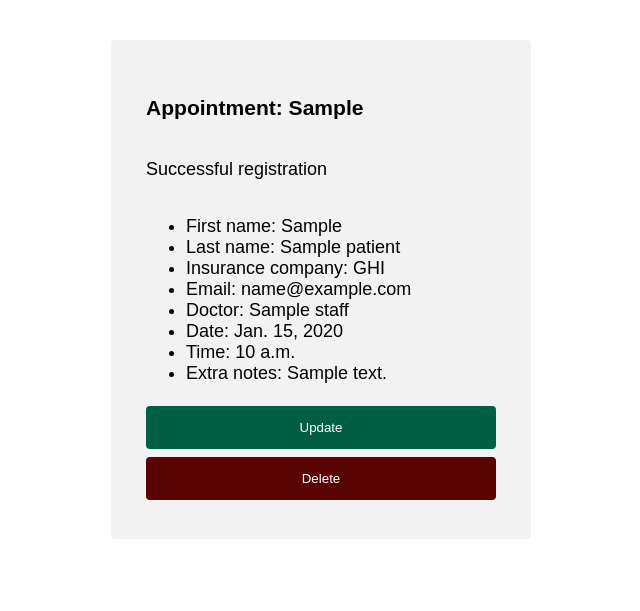
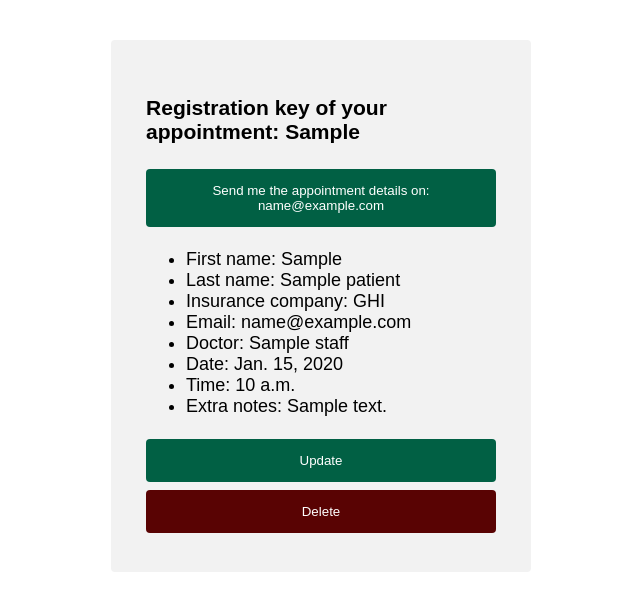
Before and after one commit to User-P21/django_mysite, a Django app: page /1/ in a window 1280 px wide. Shown: the part 76-687 px from the top of the page, without its empty margins (319-959 px from the left). Run offline with Django 3.2, Linux system fonts and the light colour scheme; tables that the repository leaves empty hold one stand-in row (values such as "Sample post").

Commit message:
customized registration key, email

```diff
--- a/dent/filters.py
+++ b/dent/filters.py
@@ -11,6 +11,7 @@ class AppointmentFilter(django_filters.FilterSet):
         lookup_expr= 'icontains',
         label = 'Date',
         widget=widgets.DateInput(attrs={
+            'type':'date',
             'placeholder': 'MM-DD or MM or DD',
             'id':'datefilter',
             'class':'filteritem',
@@ -63,8 +64,8 @@ class AppointmentFilter(django_filters.FilterSet):
 
 
 #### APPOINTMENTS FILTERING ####
-def filter(request):
-    appointments = Appointment.objects.all()
+def filter(request,appointments):
+    appointments = appointments
     appointfilter = AppointmentFilter(request.GET, queryset=appointments)
     appointments = appointfilter.qs
     filter_list = [appointments, appointfilter, appointments]
--- a/dent/forms.py
+++ b/dent/forms.py
@@ -81,7 +81,7 @@ class AppointmentForm(ModelForm):
         model = Appointment
         fields = '__all__'
         widgets = {
-            'key':forms.TextInput(attrs = {'class':'text-input', 'readonly':''}),
+            'key':forms.TextInput(attrs = {'class':'text-input', 'readonly':'', 'type':'hidden'}),
             'doctor':forms.Select(attrs = {'class':'text-input'}),
             'date':forms.DateInput(attrs={'type':'date','class':'text-input'}),
             'time':forms.Select(choices=HOUR_CHOICES,attrs={'class':'text-input'}),
--- a/dent/models.py
+++ b/dent/models.py
@@ -1,6 +1,8 @@
 from django.db import models
 from django.contrib.auth.models import User
 from django.shortcuts import redirect
+from django.core.mail import send_mail
+from django.conf import settings
 import string
 import random
 
@@ -62,6 +64,8 @@ class Appointment(models.Model):
     time = models.TimeField(auto_now_add=False)
     notes = models.TextField(null=True, blank = True)
 
+
+
 #### CHECK FOR EXISTING APPOINTMENT FOR THE GIVEN DOCTOR, DATE, TIME ####
 def appointmentcheck():
     new_appointment = Appointment.objects.last()
@@ -83,3 +87,19 @@ def appointmentcheck():
 def keygen(length = 10, code = string.ascii_uppercase + string.digits):
     key = ''.join(random.choice(code) for _ in range(length))
     return key
+
+
+def sendemail(request, appointment):
+    if request.method =="POST":
+        if appointment.patient.email:
+            subject = "Hello from 987dent"
+            message = f"Your registration key is = {appointment.key}"
+            send_mail(
+                subject,
+                message,
+                settings.EMAIL_HOST_USER,
+                [appointment.patient.email],
+                fail_silently= False,
+            )
+            msg = f'The email with appointment details was sent to: {appointment.patient.email}'
+            return msg
--- a/dent/views.py
+++ b/dent/views.py
@@ -8,17 +8,17 @@ from django.contrib.auth.models import Group
 from django.contrib.auth.models import User
 from django.contrib.auth.forms import UserCreationForm ### Login form
 from django.core import exceptions
-from django.core.mail import send_mail
-from django.conf import settings
 from django import forms
 from django.forms import inlineformset_factory
 
 from dent.decorators import unauthenticated_user
 
-from .models import Patient, Staff, Appointment, appointmentcheck, keygen
+from .models import Patient, Staff, Appointment, appointmentcheck, keygen, sendemail
 from .forms import AppointmentForm, CreateUserForm, PatientForm, StaffForm, HOUR_CHOICES
 from .filters import filter
 from .decorators import unauthenticated_user, allowed_users
+
+from datetime import datetime
 
 
 #### HOME PAGE ####
@@ -98,9 +98,9 @@ def logpatientappointmentview(request,pk):
                     attrs = {'class':'text-input'},
                     choices = HOUR_CHOICES),
                 'notes':forms.Textarea(attrs = {'class':'textarea-input'}),
-                'key':forms.TextInput(attrs = {'class':'text-input', 'value': key})},
+                'key':forms.TextInput(attrs = {'class':'text-input', 'value': key, "type":"hidden"})},
             can_delete=False)
-        filter_list = filter(request)
+        filter_list = filter(request,appointments = Appointment.objects.exclude(date__lt = datetime.today()))
         formset = PatientFormSet(instance = logpatient, queryset = Appointment.objects.none())
         if request.method == "POST":
             formset = PatientFormSet(request.POST, instance = logpatient)
@@ -204,7 +204,7 @@ def listview(request):
         -contains patients personal info too
         -can be filtred by patient`s last name, given doctor or appointment date
     '''
-    filter_list = filter(request)
+    filter_list = filter(request,appointments = Appointment.objects.all())
     ctx = {
         'appointments':filter_list[2],
         'appointfilter':filter_list[1]}
@@ -232,7 +232,7 @@ def appointmentview(request,pk):
     patientform = PatientForm(instance = unlogpatient)
     key = keygen()
     appointform = AppointmentForm(initial = {'key':key, 'patient':unlogpatient})
-    filter_list = filter(request)
+    filter_list = filter(request,appointments = Appointment.objects.exclude(date__lt = datetime.today()))
     if request.method == 'POST':
         appointform = AppointmentForm(request.POST)
         if appointform.is_valid():
@@ -251,19 +251,10 @@ def detail(request, pk):
     msg = request.session.get('msg',False)
     if (msg):
         del(request.session['msg'])
-    msg = 'Successful registration'
+    # msg = 'Successful registration'
+    appointment = Appointment.objects.get(id=pk)
+    sendemail(request,appointment)
     request.session['msg'] = msg
-    appointment = Appointment.objects.get(id=pk)
-    # if patient.email:
-    #     subject = "Hello from Zubkdent"
-    #     message = f"Your registration key is = {patient.id}"
-    #     send_mail(
-    #         subject,
-    #         message,
-    #         settings.EMAIL_HOST_USER,
-    #         [patient.email],
-    #         fail_silently= False,
-    #     )
     ctx = {
         'appointment':appointment,
             'message':msg}
--- a/templates/dent/detail.html
+++ b/templates/dent/detail.html
@@ -1,10 +1,18 @@
 {% extends 'dent/main.html' %}
 {% block content %}
 <div class="container container-relative">
-    <h3> Appointment: {{ appointment.key }}</h3>
+    <h3> Registration key of your appointment: {{ appointment.key }}</h3>
         {% if message %}
             <p>{{ message }}</p>
         {% endif %}
+    {% if appointment.patient.email %}
+        <form method="POST">
+            {% csrf_token %}
+            <button type="submit" class="submit">
+                Send me the appointment details on: {{ appointment.patient.email }}
+            </button>
+        </form>
+    {% endif %}
     <ul>
         <li> First name: {{ appointment.patient.fname }}</li>
         <li> Last name: {{ appointment.patient.sname }}</li>
--- a/templates/dent/logpatientappointment.html
+++ b/templates/dent/logpatientappointment.html
@@ -49,7 +49,7 @@
             {% endif %}
         </table>
     </div>
-    <div class = 'appoint-item2 container container-relative'>
+    <div class = 'appoint-item3 container container-relative'>
         <h2>Appointment form</h2>
         <form method = "POST" action = "">
             {% csrf_token %}
@@ -60,7 +60,7 @@
             {% endfor %}
         </form>
     </div>
-    <div class = 'appoint-item3 container container-relative'>
+    <div class = 'appoint-item2 container container-relative'>
         <h2>Appointments filter</h2>
         <form method = 'GET'>
             <label for="id_doctor">Doctor</label>
```
Also changed, not shown: mysite/settings.py (+6 -2 lines), templates/dent/unlogappointment.html (+4 -3 lines).
